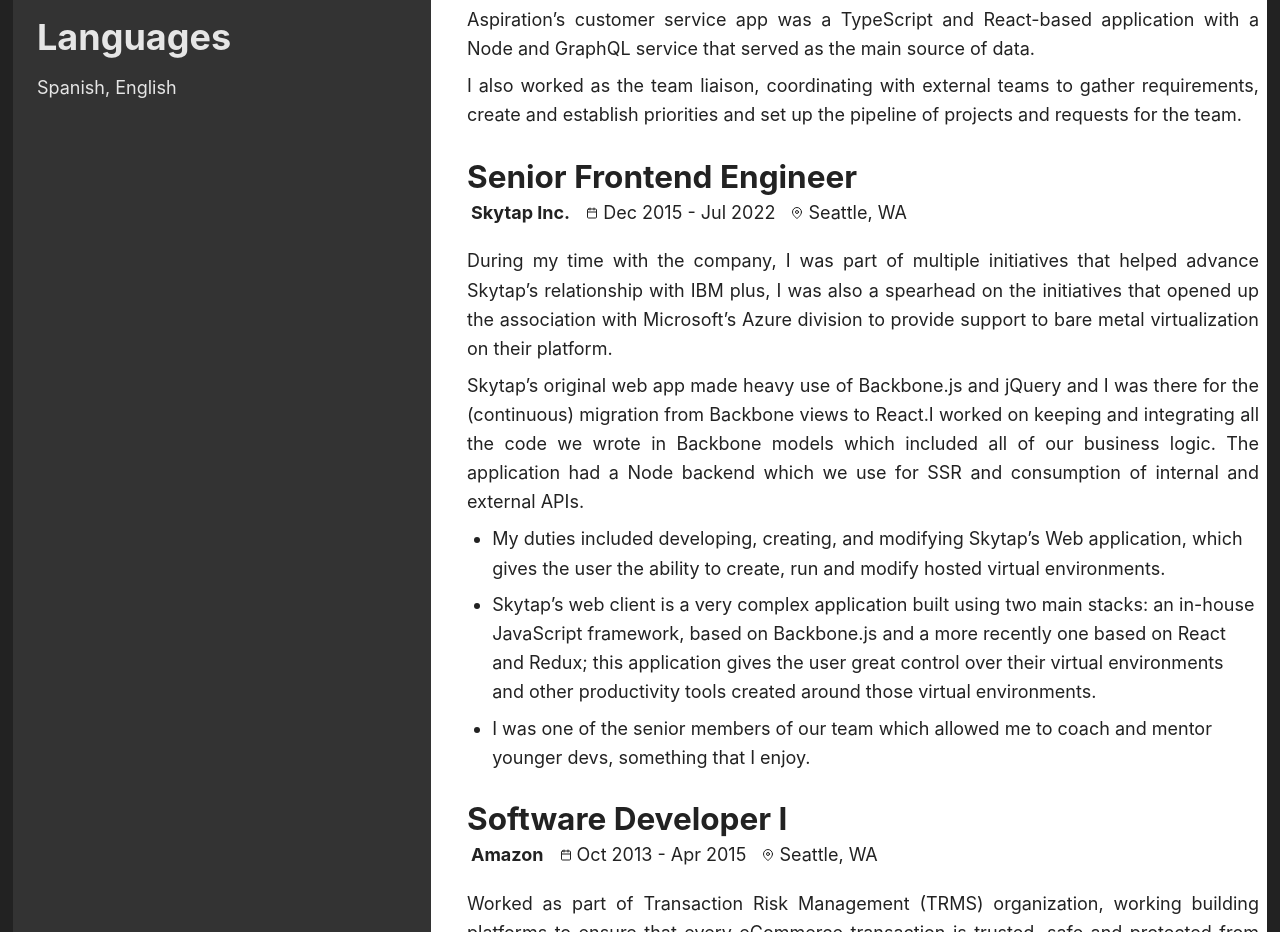
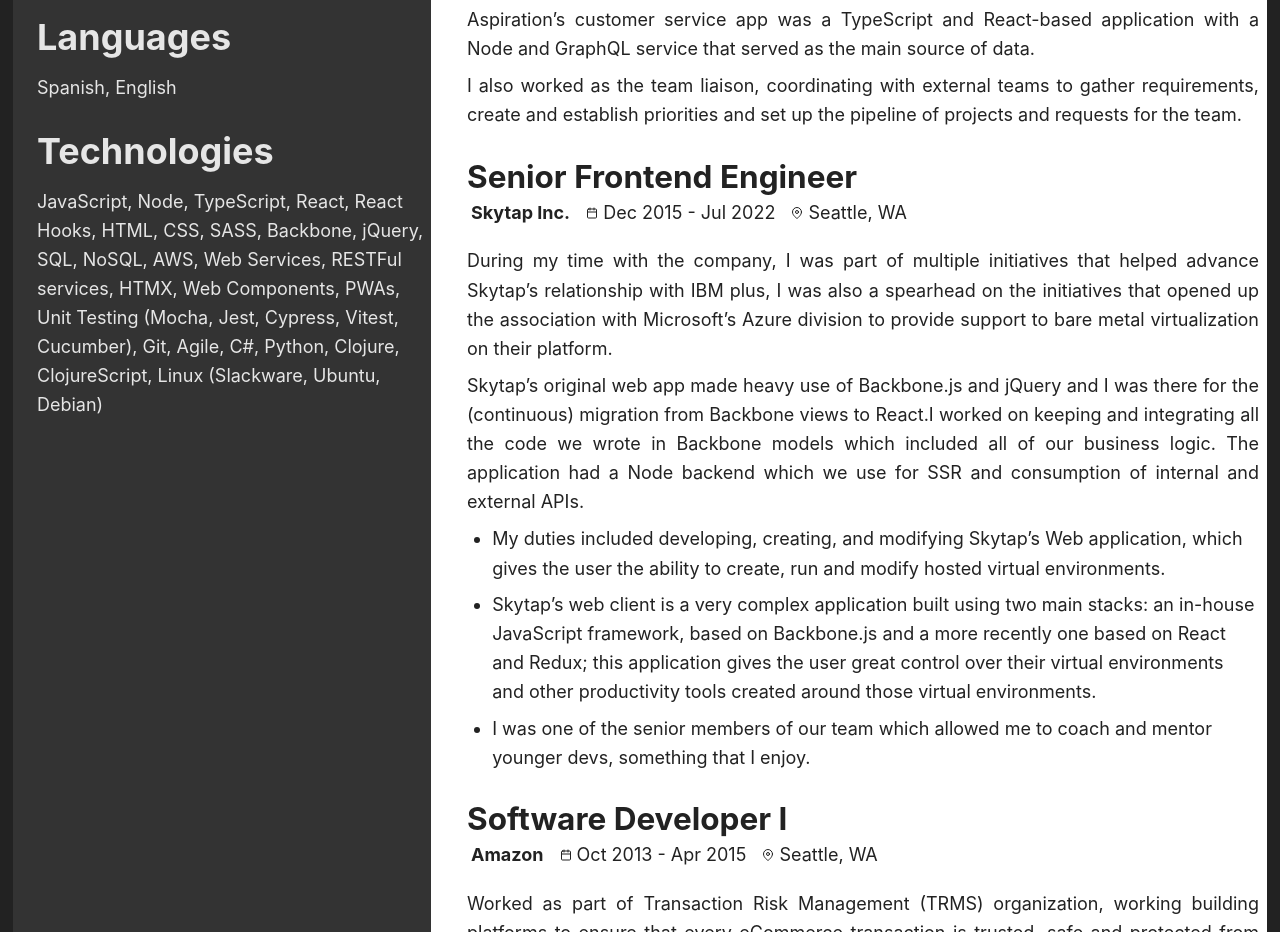
Before and after one commit to hugoblancosandoval/resume, a plain HTML site: page index.html in a window 1280 px wide. Shown: the part 1407-2339 px from the top of the page. Drawn offline with Linux system fonts and the light colour scheme.

Commit message:
Added keywords and technologies

```diff
--- a/index.html
+++ b/index.html
@@ -2,6 +2,7 @@
 <html lang="en">
   <head>
     <meta charset="UTF-8"/>
+    <meta name="keywords" content="JavaScript, Node, TypeScript, React, React Hooks, HTML, CSS, SASS, Backbone, jQuery, SQL, NoSQL, AWS, Web Services, RESTFul services, HTMX, Web Components, PWAs, Unit Testing (Mocha, Jest, Cypress, Vitest, Cucumber), Git, Agile, C#, Python, Clojure, ClojureScript, Linux, Slackware, Ubuntu, Debian" />
     <link href="styles/normalize.css" rel="stylesheet"/>
     <link href="styles/sakura-dark.css" rel="stylesheet"/>
     <link href="styles/resume.css" rel="stylesheet"/>
@@ -69,6 +70,10 @@ Web technologies have always been my passion and, thankfully, that’s the path
         <section class="languages">
           <h2>Languages</h2>
           Spanish, English
+        </section>
+        <section class="technologies">
+          <h2>Technologies</h2>
+          JavaScript, Node, TypeScript, React, React Hooks, HTML, CSS, SASS, Backbone, jQuery, SQL, NoSQL, AWS, Web Services, RESTFul services, HTMX, Web Components, PWAs, Unit Testing (Mocha, Jest, Cypress, Vitest, Cucumber), Git, Agile, C#, Python, Clojure, ClojureScript, Linux (Slackware, Ubuntu, Debian)
         </section>
       </div>
       <div class="work-experience">
@@ -249,5 +254,5 @@ Web technologies have always been my passion and, thankfully, that’s the path
       (function () {
         feather.replace(); // Replace/render Feather icons
       })();
-    </script>
+  </script>
 </html>
--- a/styles/resume.css
+++ b/styles/resume.css
@@ -38,7 +38,7 @@ body {
     vertical-align: top;
 }
 
-.education, .languages {
+.education, .languages, .technologies {
     margin-left: 24px;
 }
 
```
